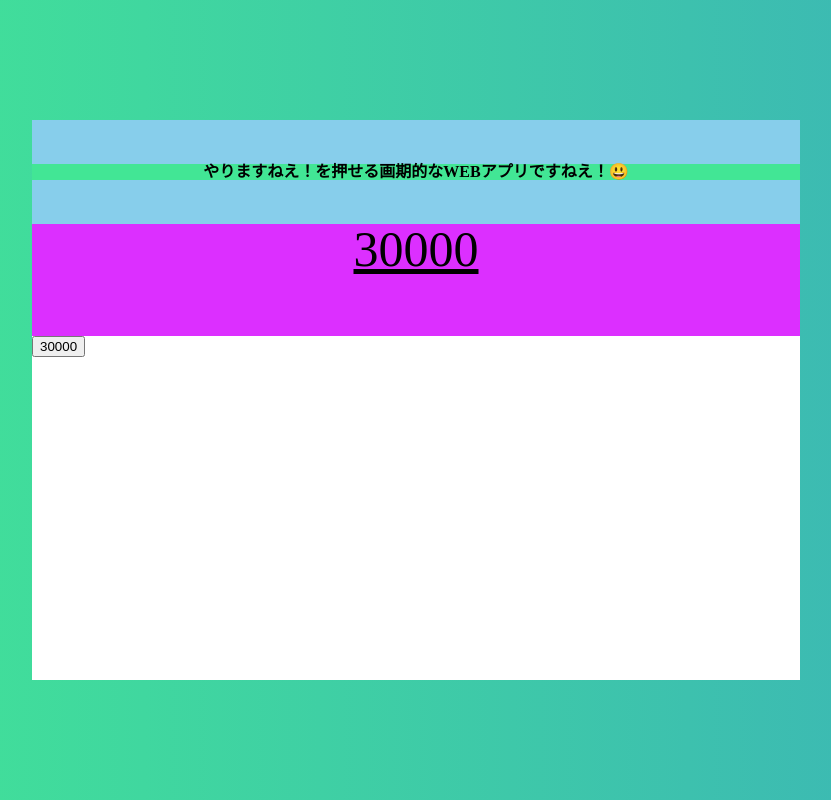
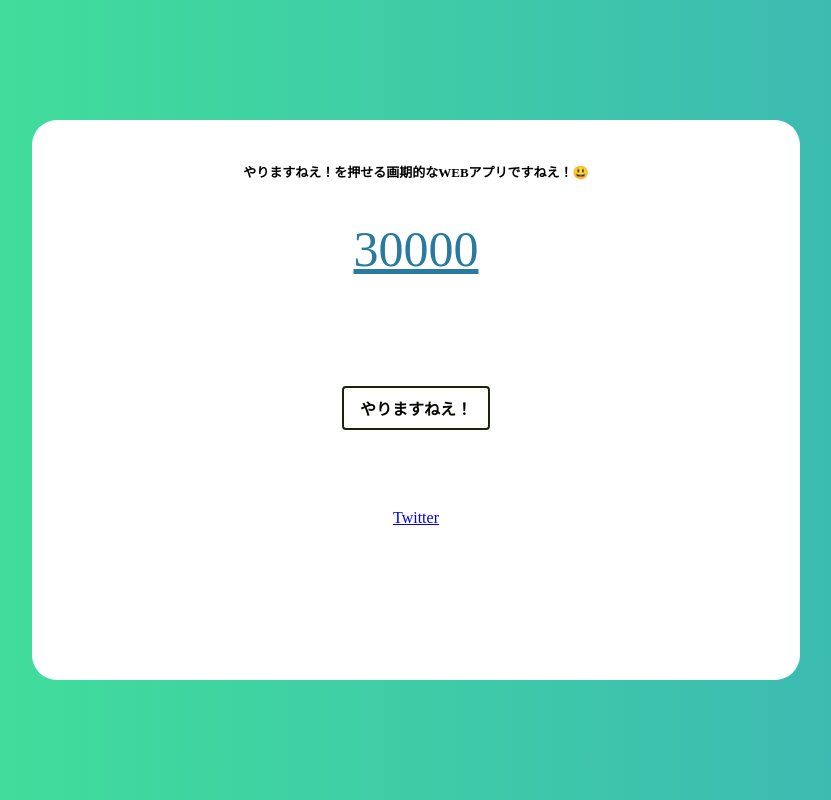
Before and after one commit to KoutaKawase/inmu_button, a website: page index.html in a window 1280 px wide. Shown: the whole page, without its empty margins (224-1055 px from the left). Drawn offline with nearby package versions, Linux system fonts and the light colour scheme; a web font is replaced by a local one.

Commit message:
🎨 make all mock
全てのモック完成

```diff
--- a/index.html
+++ b/index.html
@@ -15,6 +15,7 @@
 
 <body>
     <div id="root"></div>
+    <script async src="https://platform.twitter.com/widgets.js" charset="utf-8"></script>
     <script crossorigin src="https://unpkg.com/react@16/umd/react.production.min.js"></script>
     <script crossorigin src="https://unpkg.com/react-dom@16/umd/react-dom.production.min.js"></script>
     <script src="https://cdnjs.cloudflare.com/ajax/libs/babel-standalone/6.26.0/babel.min.js"></script>
--- a/src/main.js
+++ b/src/main.js
@@ -1,14 +1,34 @@
 class TwitterButton extends React.Component {
     render() {
-        return <button>{this.props.count}</button>
+        return (
+            <a
+                href="https://twitter.com/share?ref_src=twsrc%5Etfw"
+                className="twitter-share-button"
+                data-show-count="false"
+                data-lang="ja"
+                data-size="large"
+            >
+                Twitter
+            </a>
+        );
     }
 }
 
 class SnsShareBox extends React.Component {
     render() {
         return (
-            <div>
+            <div id="twitter-button">
                 <TwitterButton count={this.props.count} />
+            </div>
+        );
+    }
+}
+
+class InmuButton extends React.Component {
+    render() {
+        return (
+            <div id="inmu-button">
+                <button>やりますねえ！</button>
             </div>
         );
     }
@@ -18,6 +38,7 @@ class OperationBox extends React.Component {
     render() {
         return (
             <div>
+                <InmuButton />
                 <SnsShareBox count={this.props.count} />
             </div>
         );
--- a/style/style.css
+++ b/style/style.css
@@ -16,26 +16,25 @@ body {
     top: 50%;
     left: 50%;
     transform: translate(-50%, -50%);
+    border-radius: 25px;
 }
 
 #inmu-button-header {
     width: 100%;
-    background: skyblue;
     height: 13vh;
     text-align: center;
 }
 
 #inmu-button-header > h1 {
-    background: #42e695;
     position: relative;
     top: 50%;
     left: 50%;
     transform: translate(-50%, -50%);
+    font-size: 13px;
 }
 
 #count {
     font-family: "Nico Moji";
-    background: rgb(220, 47, 255);
     text-align: center;
     height: 14vh;
 }
@@ -43,4 +42,39 @@ body {
 #count > span {
     font-size: 50px;
     text-decoration: underline;
+    color: rgb(40, 123, 158)
 }
+
+#inmu-button {
+    height: 18vh;
+}
+
+#inmu-button > button {
+    position: relative;
+    top: 50%;
+    left: 50%;
+    transform: translate(-50%, -50%);
+    display: inline-block;
+    max-width: 180px;
+    text-align: left;
+    border: 2px solid #1a2208;
+    font-size: 16px;
+    color: #050700;
+    text-decoration: none;
+    font-weight: bold;
+    padding: 8px 16px;
+    border-radius: 4px;
+    transition: .4s;
+    background: #fff;
+}
+
+#inmu-button > button:hover {
+    background-color: #bcbec5;
+    border-color: #00572b8c;
+    color: #FFF;
+}
+
+#twitter-button {
+    text-align: center;
+    margin-top: 30px;
+}
```
